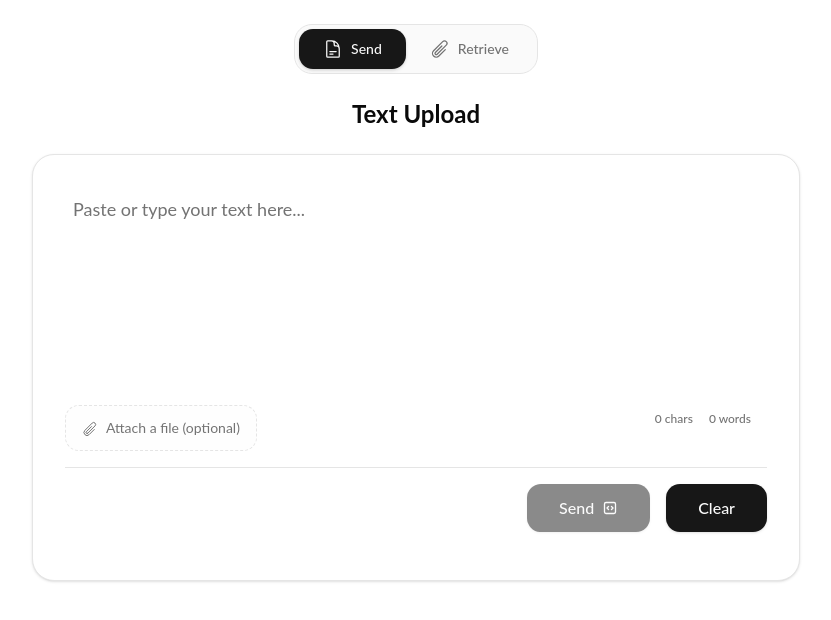
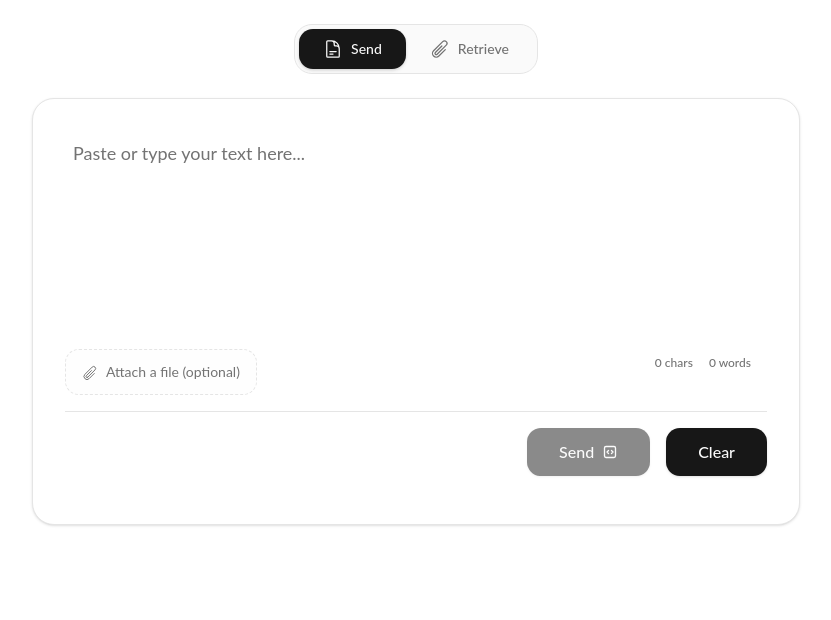
Before and after one commit to SUMIT-2-10/clip_board, a Next.js app: page /send in a window 1280 px wide. Shown: the top 620 px of the page, without its empty margins (224-1055 px from the left). Built offline with nearby package versions, Linux system fonts and the light colour scheme; no server answers.

Commit message:
refactor: remove headings from RetrieveText and ShareDashboard components for cleaner layout

```diff
--- a/src/app/(dashboard)/retrieve/page.tsx
+++ b/src/app/(dashboard)/retrieve/page.tsx
@@ -99,7 +99,6 @@ const RetrieveTextPage = () => {
     <div className="min-h-full w-full bg-background text-foreground font-sans selection:bg-primary/20">
       {/* Main Dashboard */}
       <main className="flex min-h-full flex-col justify-start items-center gap-5 p-4 py-8 sm:justify-center sm:gap-6 sm:p-6">
-        <h1 className="text-2xl font-bold">Retrieve Text</h1>
         {/* Primary Action Card */}
         <div className="w-full max-w-xl bg-card text-card-foreground rounded-3xl p-4 sm:p-8 shadow-sm border border-border overflow-hidden relative">
           {/* Dynamic Content Area */}
--- a/src/app/(dashboard)/send/page.tsx
+++ b/src/app/(dashboard)/send/page.tsx
@@ -108,7 +108,6 @@ export default function ShareDashboard() {
     <div className="min-h-full w-full bg-background text-foreground font-sans selection:bg-primary/20">
       {/* Main Dashboard */}
       <main className="flex min-h-full w-full flex-col items-center justify-start gap-5 p-4 py-8 sm:justify-center sm:gap-6 sm:p-6">
-        <h1 className="text-2xl font-bold">Text Upload</h1>
         {/* Primary Action Card (Spans 8 cols on tablet/desktop) */}
         <div className="w-full max-w-3xl bg-card text-card-foreground rounded-3xl p-4 sm:p-8 shadow-sm border border-border overflow-hidden relative">
           {/* Dynamic Content Area */}
```
